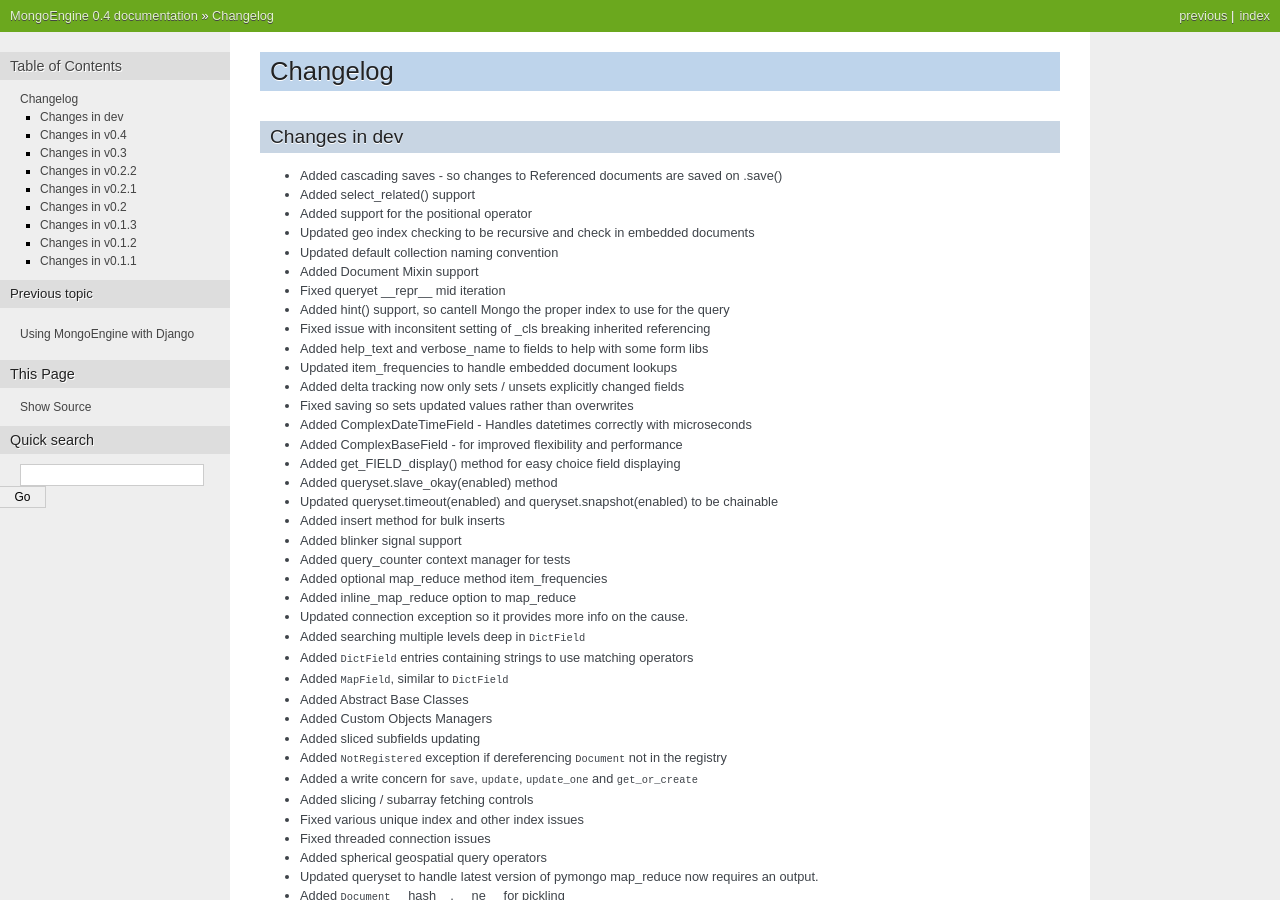
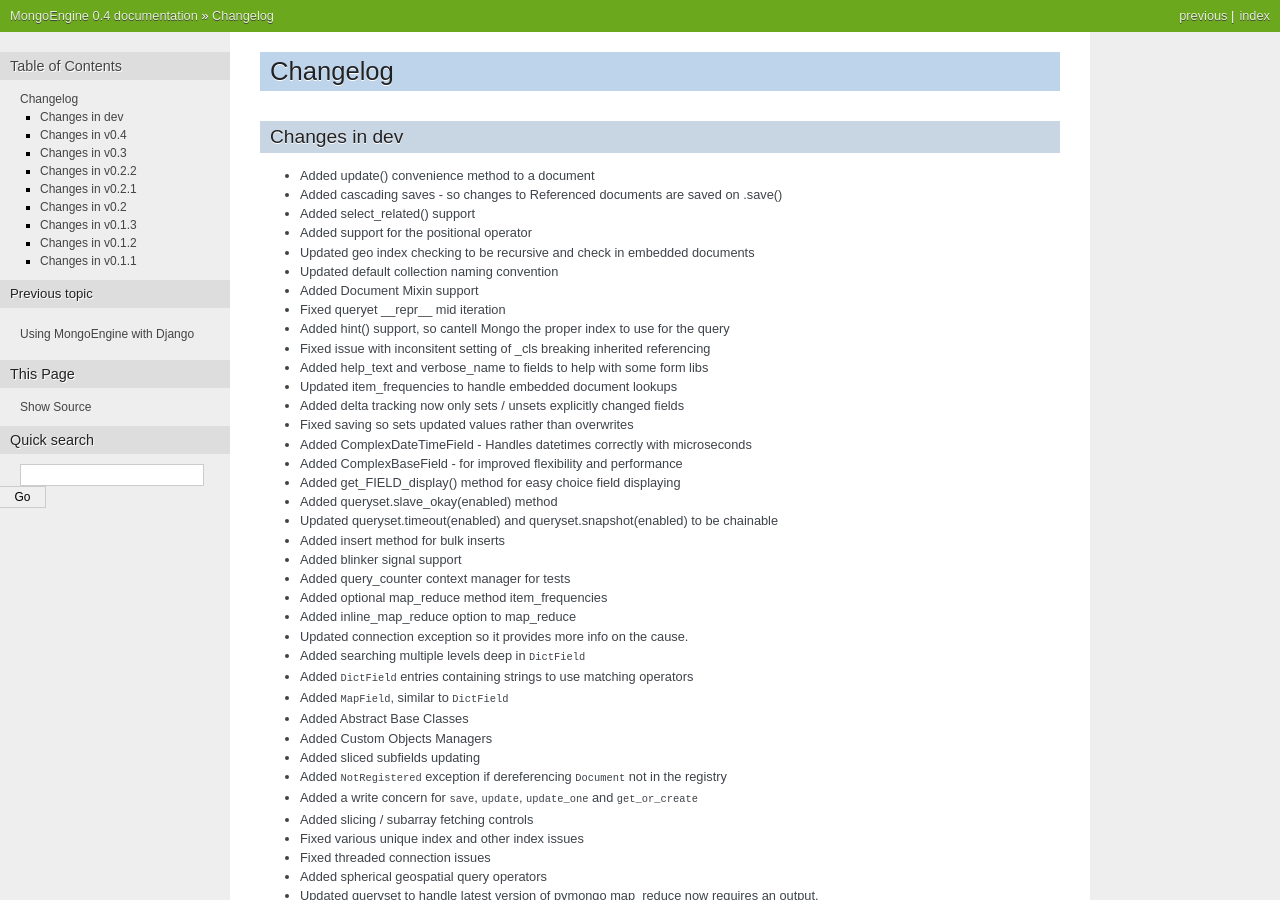
Before and after one commit to MongoEngine/mongoengine, a Sphinx documentation site: the page built from docs/changelog.rst, in a window 1280 px wide and 900 px high. Built offline with Sphinx 7.4.7, drawn with Linux system fonts in a browser that asks for light colours; pages that are not in the unit, such as notebooks, are missing from menus.

Commit message:
Updating changelog

```diff
--- a/docs/changelog.rst
+++ b/docs/changelog.rst
@@ -5,6 +5,7 @@ Changelog
 Changes in dev
 ==============
 
+- Added update() convenience method to a document
 - Added cascading saves - so changes to Referenced documents are saved on .save()
 - Added select_related() support
 - Added support for the positional operator
```
